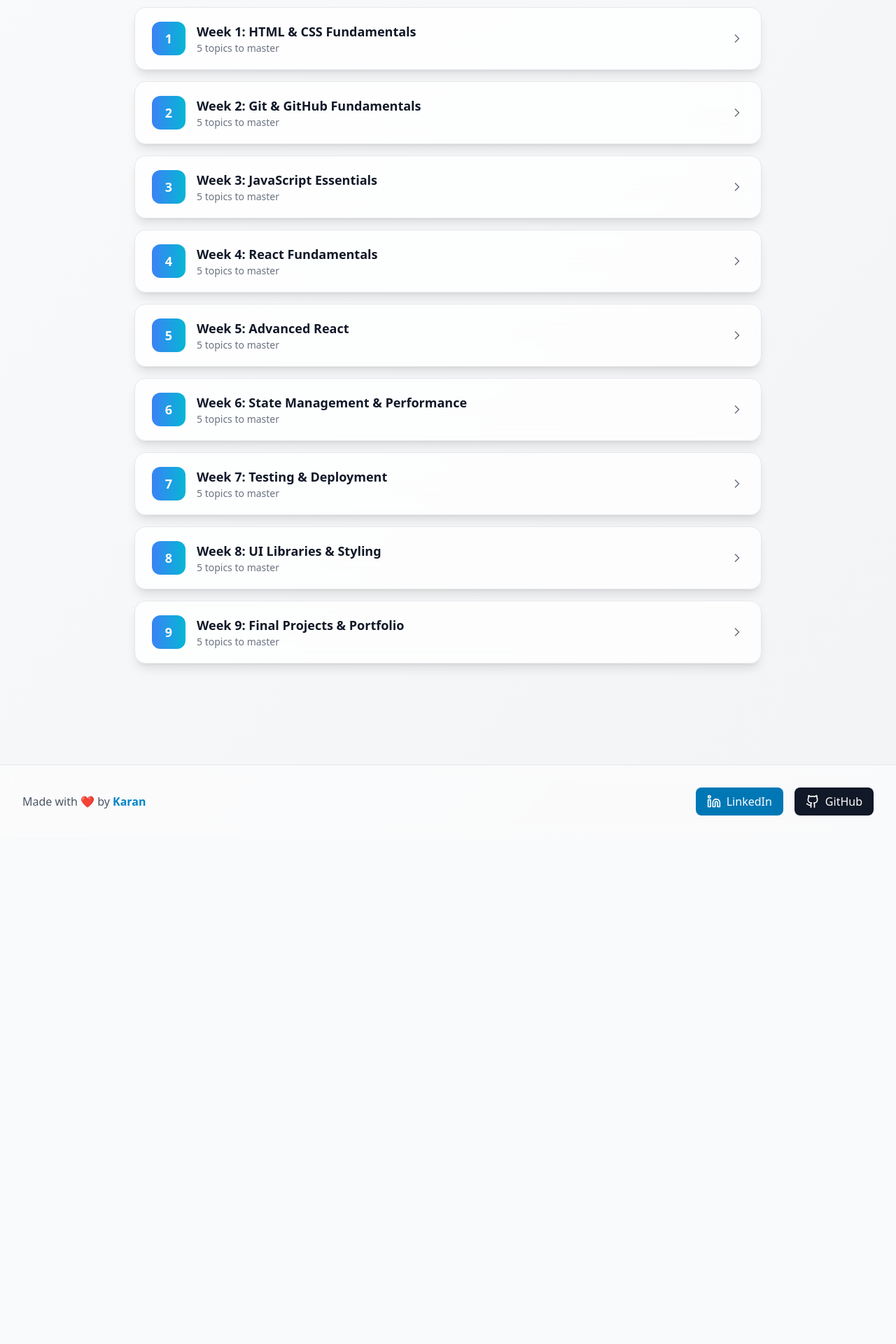
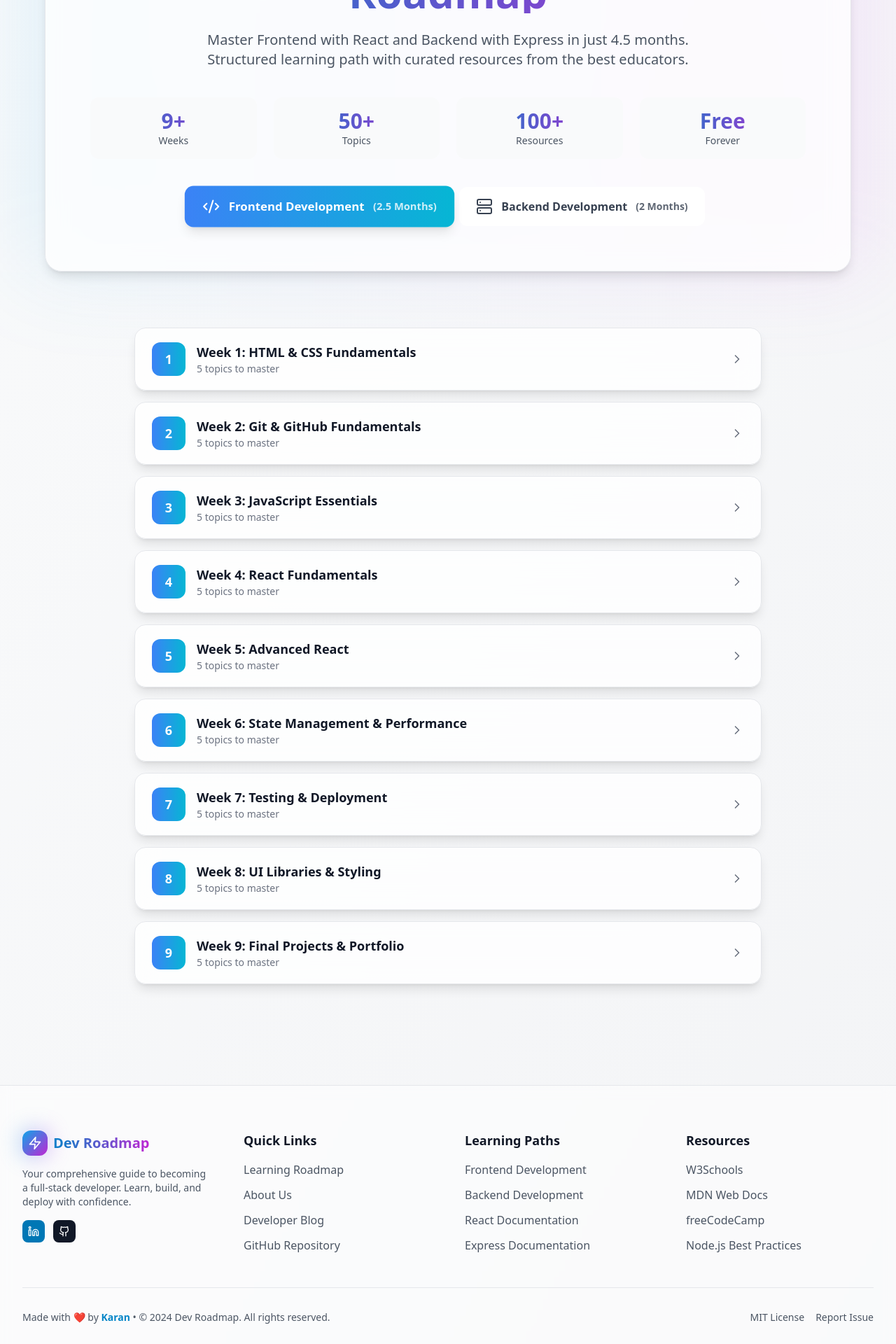
Before and after one commit to karan00006/react-roadmap, a React (Vite) app: page / in a window 1280 px wide. Shown: the part 380-2300 px from the top of the page at 70% size. Before the commit the page ends 1577 px from the top, so only its background shows below. Built offline with nearby package versions, Linux system fonts and the light colour scheme.

Commit message:
Enhance hero section with stats and expand footer with comprehensive content

```diff
--- a/src/App.jsx
+++ b/src/App.jsx
@@ -504,23 +504,57 @@ function App() {
               transition={{ duration: 0.3 }}
             >
               {/* Hero Section */}
-              <section className="mb-8 sm:mb-12">
-                <div className="max-w-4xl mx-auto text-center">
+              <section className="mb-8 sm:mb-12 relative">
+                <div className="absolute inset-0 bg-gradient-to-r from-primary-500/10 to-accent-500/10 rounded-3xl blur-3xl"></div>
+                <div className="relative max-w-6xl mx-auto">
+                  <div className="glass-card rounded-3xl p-8 sm:p-12 lg:p-16 text-center">
+                    <motion.div
+                      initial={{ opacity: 0, scale: 0.9 }}
+                      animate={{ opacity: 1, scale: 1 }}
+                      className="mb-6"
+                    >
+                      <div className="inline-flex items-center gap-2 px-4 py-2 bg-primary-100 dark:bg-primary-900/30 text-primary-700 dark:text-primary-300 rounded-full text-sm font-medium mb-6">
+                        <Zap className="w-4 h-4" />
+                        <span>Start Your Journey Today</span>
+                      </div>
+                    </motion.div>
+
                     <motion.h2
                       initial={{ opacity: 0, y: 20 }}
                       animate={{ opacity: 1, y: 0 }}
-                    className="text-2xl sm:text-3xl md:text-4xl lg:text-5xl font-bold mb-3 sm:mb-4 gradient-text"
+                      className="text-3xl sm:text-4xl md:text-5xl lg:text-6xl font-bold mb-4 sm:mb-6 gradient-text"
                     >
                       Your Complete Learning Roadmap
                     </motion.h2>
+
                     <motion.p
                       initial={{ opacity: 0, y: 20 }}
                       animate={{ opacity: 1, y: 0 }}
                       transition={{ delay: 0.2 }}
-                    className="text-base sm:text-lg text-gray-600 dark:text-gray-300 mb-6 sm:mb-8"
+                      className="text-base sm:text-lg md:text-xl text-gray-600 dark:text-gray-300 mb-8 sm:mb-10 max-w-3xl mx-auto"
                     >
-                    Master Frontend with React and Backend with Express in just 4.5 months
+                      Master Frontend with React and Backend with Express in just 4.5 months. Structured learning path with curated resources from the best educators.
                     </motion.p>
+
+                    {/* Stats */}
+                    <motion.div
+                      initial={{ opacity: 0, y: 20 }}
+                      animate={{ opacity: 1, y: 0 }}
+                      transition={{ delay: 0.3 }}
+                      className="grid grid-cols-2 md:grid-cols-4 gap-4 sm:gap-6 mb-8 sm:mb-10"
+                    >
+                      {[
+                        { value: '9+', label: 'Weeks' },
+                        { value: '50+', label: 'Topics' },
+                        { value: '100+', label: 'Resources' },
+                        { value: 'Free', label: 'Forever' }
+                      ].map((stat, idx) => (
+                        <div key={idx} className="bg-gray-50 dark:bg-gray-700/50 rounded-xl p-4">
+                          <div className="text-2xl sm:text-3xl font-bold gradient-text">{stat.value}</div>
+                          <div className="text-xs sm:text-sm text-gray-600 dark:text-gray-400">{stat.label}</div>
+                        </div>
+                      ))}
+                    </motion.div>
 
                     {/* Track Selection */}
                     <motion.div
@@ -548,6 +582,7 @@ function App() {
                         )
                       })}
                     </motion.div>
+                  </div>
                 </div>
               </section>
 
@@ -866,31 +901,199 @@ function App() {
       </main>
 
       {/* Footer */}
-      <footer className="mt-12 sm:mt-16 py-6 sm:py-8 border-t border-gray-200 dark:border-gray-700 bg-white/50 dark:bg-gray-800/50 backdrop-blur">
+      <footer className="mt-12 sm:mt-16 py-12 sm:py-16 border-t border-gray-200 dark:border-gray-700 bg-white/50 dark:bg-gray-800/50 backdrop-blur">
         <div className="max-w-7xl mx-auto px-3 sm:px-4 lg:px-8">
-          <div className="flex flex-col sm:flex-row items-center justify-between gap-4 sm:gap-6">
-            <p className="text-sm sm:text-base text-gray-600 dark:text-gray-400 text-center sm:text-left">
-              Made with ❤️ by <span className="font-semibold text-primary-600 dark:text-primary-400">Karan</span>
+          <div className="grid grid-cols-1 md:grid-cols-2 lg:grid-cols-4 gap-8 sm:gap-12 mb-8 sm:mb-12">
+            {/* Brand Section */}
+            <div className="lg:col-span-1">
+              <div className="flex items-center gap-2 mb-4">
+                <div className="relative">
+                  <div className="absolute inset-0 bg-gradient-to-r from-primary-500 to-accent-500 rounded-xl blur-lg opacity-50 animate-pulse"></div>
+                  <div className="relative bg-gradient-to-br from-primary-500 to-accent-600 p-2 rounded-xl">
+                    <Zap className="w-5 h-5 text-white" />
+                  </div>
+                </div>
+                <span className="text-xl font-bold gradient-text">Dev Roadmap</span>
+              </div>
+              <p className="text-sm text-gray-600 dark:text-gray-400 mb-4">
+                Your comprehensive guide to becoming a full-stack developer. Learn, build, and deploy with confidence.
               </p>
-            <div className="flex items-center gap-3 sm:gap-4">
+              <div className="flex items-center gap-3">
                 <a
                   href="https://www.linkedin.com/in/karan-jee-50868b315"
                   target="_blank"
                   rel="noopener noreferrer"
-                className="flex items-center gap-2 px-3 sm:px-4 py-2 rounded-lg bg-[#0077b5] text-white hover:bg-[#006097] transition-colors"
+                  className="p-2 rounded-lg bg-[#0077b5] text-white hover:bg-[#006097] transition-colors"
                 >
-                <Linkedin className="w-4 h-4 sm:w-5 sm:h-5" />
-                <span className="font-medium text-sm sm:text-base">LinkedIn</span>
+                  <Linkedin className="w-4 h-4" />
                 </a>
                 <a
                   href="https://github.com/karan00006"
                   target="_blank"
                   rel="noopener noreferrer"
-                className="flex items-center gap-2 px-3 sm:px-4 py-2 rounded-lg bg-gray-900 dark:bg-gray-700 text-white hover:bg-gray-800 dark:hover:bg-gray-600 transition-colors"
+                  className="p-2 rounded-lg bg-gray-900 dark:bg-gray-700 text-white hover:bg-gray-800 dark:hover:bg-gray-600 transition-colors"
                 >
-                <Github className="w-4 h-4 sm:w-5 sm:h-5" />
-                <span className="font-medium text-sm sm:text-base">GitHub</span>
+                  <Github className="w-4 h-4" />
                 </a>
+              </div>
+            </div>
+
+            {/* Quick Links */}
+            <div>
+              <h3 className="text-lg font-semibold text-gray-900 dark:text-white mb-4">Quick Links</h3>
+              <ul className="space-y-3">
+                <li>
+                  <button
+                    onClick={() => setActiveTab('roadmap')}
+                    className="text-gray-600 dark:text-gray-400 hover:text-primary-600 dark:hover:text-primary-400 transition-colors"
+                  >
+                    Learning Roadmap
+                  </button>
+                </li>
+                <li>
+                  <button
+                    onClick={() => setActiveTab('about')}
+                    className="text-gray-600 dark:text-gray-400 hover:text-primary-600 dark:hover:text-primary-400 transition-colors"
+                  >
+                    About Us
+                  </button>
+                </li>
+                <li>
+                  <button
+                    onClick={() => setActiveTab('blog')}
+                    className="text-gray-600 dark:text-gray-400 hover:text-primary-600 dark:hover:text-primary-400 transition-colors"
+                  >
+                    Developer Blog
+                  </button>
+                </li>
+                <li>
+                  <a
+                    href="https://github.com/karan00006/react-roadmap"
+                    target="_blank"
+                    rel="noopener noreferrer"
+                    className="text-gray-600 dark:text-gray-400 hover:text-primary-600 dark:hover:text-primary-400 transition-colors"
+                  >
+                    GitHub Repository
+                  </a>
+                </li>
+              </ul>
+            </div>
+
+            {/* Learning Paths */}
+            <div>
+              <h3 className="text-lg font-semibold text-gray-900 dark:text-white mb-4">Learning Paths</h3>
+              <ul className="space-y-3">
+                <li>
+                  <button
+                    onClick={() => { setActiveTab('roadmap'); setActiveTrack('frontend'); }}
+                    className="text-gray-600 dark:text-gray-400 hover:text-primary-600 dark:hover:text-primary-400 transition-colors"
+                  >
+                    Frontend Development
+                  </button>
+                </li>
+                <li>
+                  <button
+                    onClick={() => { setActiveTab('roadmap'); setActiveTrack('backend'); }}
+                    className="text-gray-600 dark:text-gray-400 hover:text-primary-600 dark:hover:text-primary-400 transition-colors"
+                  >
+                    Backend Development
+                  </button>
+                </li>
+                <li>
+                  <a
+                    href="https://react.dev/learn"
+                    target="_blank"
+                    rel="noopener noreferrer"
+                    className="text-gray-600 dark:text-gray-400 hover:text-primary-600 dark:hover:text-primary-400 transition-colors"
+                  >
+                    React Documentation
+                  </a>
+                </li>
+                <li>
+                  <a
+                    href="https://expressjs.com/"
+                    target="_blank"
+                    rel="noopener noreferrer"
+                    className="text-gray-600 dark:text-gray-400 hover:text-primary-600 dark:hover:text-primary-400 transition-colors"
+                  >
+                    Express Documentation
+                  </a>
+                </li>
+              </ul>
+            </div>
+
+            {/* Resources */}
+            <div>
+              <h3 className="text-lg font-semibold text-gray-900 dark:text-white mb-4">Resources</h3>
+              <ul className="space-y-3">
+                <li>
+                  <a
+                    href="https://www.w3schools.com/"
+                    target="_blank"
+                    rel="noopener noreferrer"
+                    className="text-gray-600 dark:text-gray-400 hover:text-primary-600 dark:hover:text-primary-400 transition-colors"
+                  >
+                    W3Schools
+                  </a>
+                </li>
+                <li>
+                  <a
+                    href="https://developer.mozilla.org/"
+                    target="_blank"
+                    rel="noopener noreferrer"
+                    className="text-gray-600 dark:text-gray-400 hover:text-primary-600 dark:hover:text-primary-400 transition-colors"
+                  >
+                    MDN Web Docs
+                  </a>
+                </li>
+                <li>
+                  <a
+                    href="https://www.youtube.com/c/freeCodeCamp"
+                    target="_blank"
+                    rel="noopener noreferrer"
+                    className="text-gray-600 dark:text-gray-400 hover:text-primary-600 dark:hover:text-primary-400 transition-colors"
+                  >
+                    freeCodeCamp
+                  </a>
+                </li>
+                <li>
+                  <a
+                    href="https://github.com/goldbergyoni/nodebestpractices"
+                    target="_blank"
+                    rel="noopener noreferrer"
+                    className="text-gray-600 dark:text-gray-400 hover:text-primary-600 dark:hover:text-primary-400 transition-colors"
+                  >
+                    Node.js Best Practices
+                  </a>
+                </li>
+              </ul>
+            </div>
+          </div>
+
+          {/* Bottom Bar */}
+          <div className="pt-8 border-t border-gray-200 dark:border-gray-700">
+            <div className="flex flex-col sm:flex-row items-center justify-between gap-4">
+              <p className="text-sm text-gray-600 dark:text-gray-400 text-center sm:text-left">
+                Made with ❤️ by <span className="font-semibold text-primary-600 dark:text-primary-400">Karan</span> • © 2024 Dev Roadmap. All rights reserved.
+              </p>
+              <div className="flex items-center gap-4 text-sm text-gray-600 dark:text-gray-400">
+                <a
+                  href="https://github.com/karan00006/react-roadmap"
+                  target="_blank"
+                  rel="noopener noreferrer"
+                  className="hover:text-primary-600 dark:hover:text-primary-400 transition-colors"
+                >
+                  MIT License
+                </a>
+                <a
+                  href="https://github.com/karan00006/react-roadmap/issues"
+                  target="_blank"
+                  rel="noopener noreferrer"
+                  className="hover:text-primary-600 dark:hover:text-primary-400 transition-colors"
+                >
+                  Report Issue
+                </a>
+              </div>
             </div>
           </div>
         </div>
```
Lines whose indentation alone changed are shown as unchanged.
